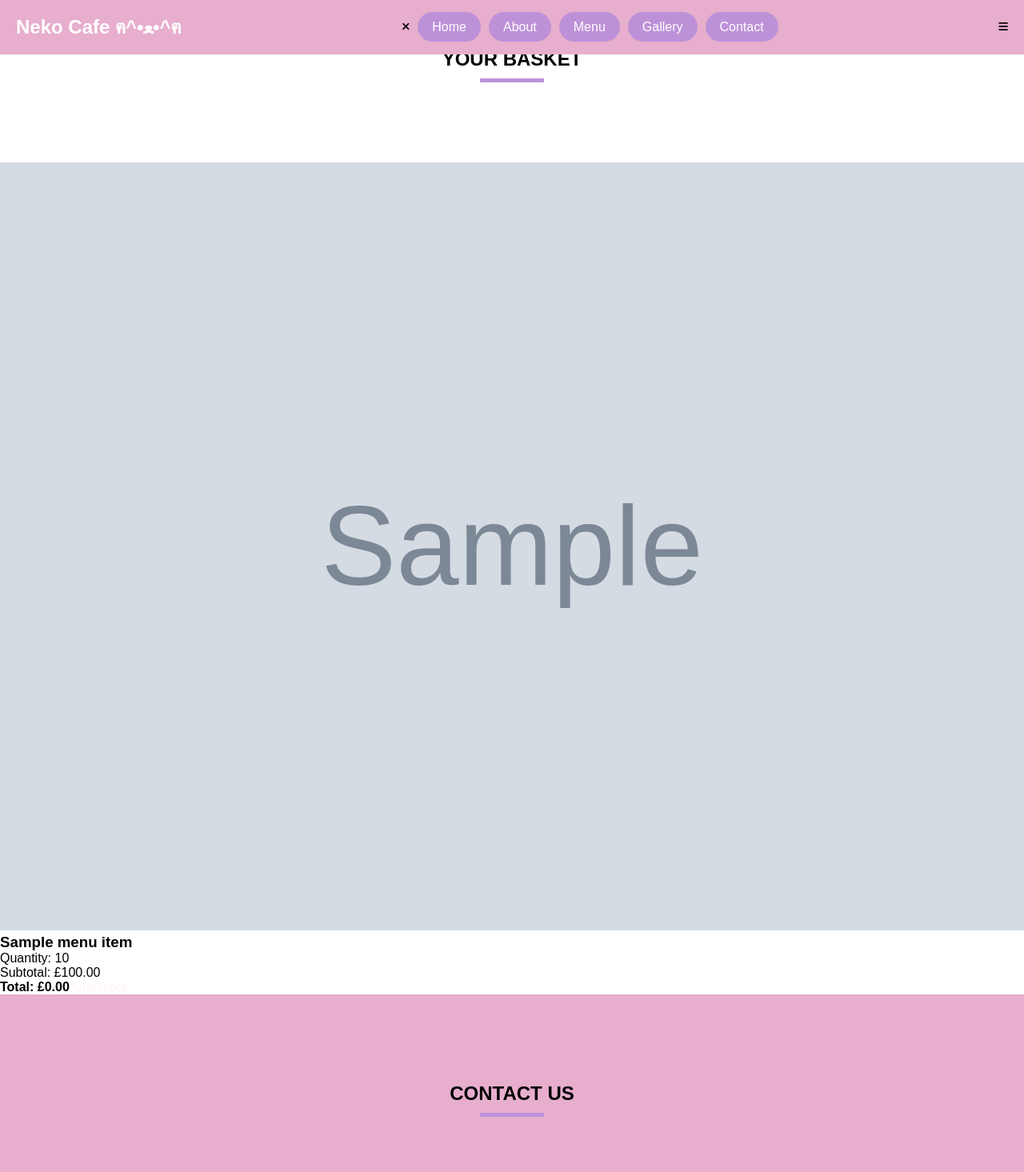
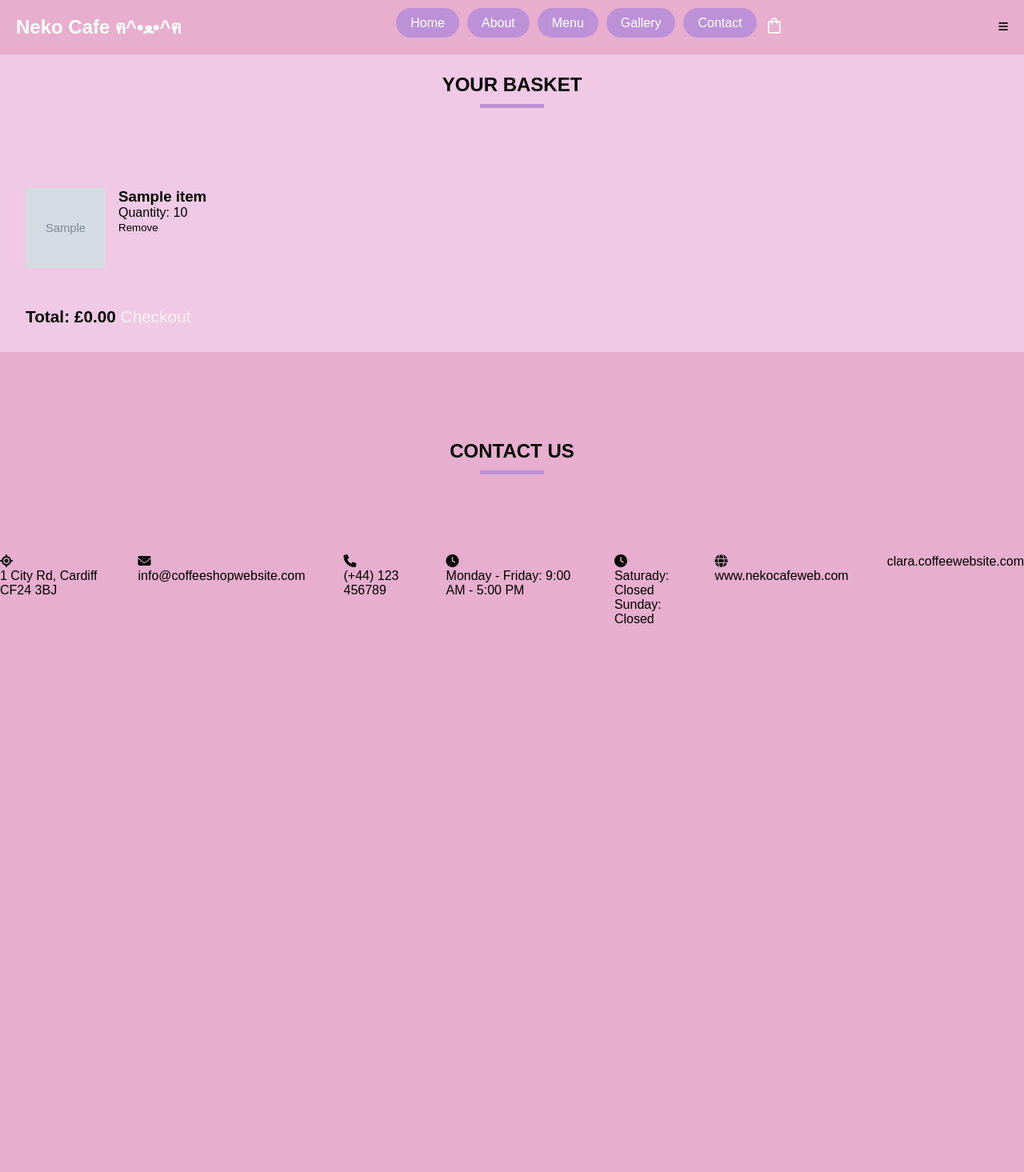
Before and after one commit to HsuHsu18/nekocafe, a Flask app: template templates/basket.html in a window 1280 px wide. Shown: the top 1465 px of the page at 80% size. After the commit the page ends 779 px from the top, so only its background shows below. Run offline with Flask 3, Linux system fonts and the light colour scheme; the template is opened without the code that fills it: most values are stand-ins (such as "Sample title", 1, 10 or a date in 2020); grey boxes marked "Sample" are stand-in pictures; some web fonts are replaced.

Commit message:
working pages but cart displays wrong

```diff
--- a/app.py
+++ b/app.py
@@ -58,37 +58,131 @@ def index():
 
     return render_template('index.html', form=form, menu_items=menu_items_py, product_types=product_types)
 
-# Add item to the basket
 @app.route('/add_to_basket/<int:item_id>')
 def add_to_basket(item_id):
-    item = MenuItem.query.get(item_id)
-    if 'basket' not in session:
-        session['basket'] = []
+    # default to empty dict
+    basket = session.get('basket', {})
 
-    # Add the item to the basket (we store item details in the basket)
-    session['basket'].append({
-        'id': item.id,
-        'name': item.name,
-        'price': item.price,
-        'image_url': item.image_url
-    })
+    # if basket is not a dict (e.g., accidentally a list), reset it
+    if not isinstance(basket, dict):
+        basket = {}
 
+    item_id_str = str(item_id)
+    basket[item_id_str] = basket.get(item_id_str, 0) + 1
+
+    session['basket'] = basket
     session.modified = True
+
     return redirect(url_for('view_basket'))
 
-# View the basket
+@app.route('/remove_from_basket/<int:item_id>', methods=['POST'])
+def remove_from_basket(item_id):
+    basket = session.get('basket', {})
+
+    if not isinstance(basket, dict):
+        basket = {}
+
+    item_id_str = str(item_id)
+
+    if item_id_str in basket:
+        del basket[item_id_str]
+
+    session['basket'] = basket
+    session.modified = True
+
+    return redirect(url_for('view_basket'))
+
+
 @app.route('/basket')
 def view_basket():
-    basket_items = session.get('basket', [])
-    total_price = sum(item['price'] for item in basket_items)
-    return render_template('basket.html', basket_items=basket_items, total_price=total_price)
+    basket = session.get('basket', {})
+
+    if not isinstance(basket, dict):
+        basket = {}
+
+    items = []  # Initialize an empty list for items
+    total = 0.0  # Initialize the total to 0
+
+    for item_id_str, quantity in basket.items():
+        item = MenuItem.query.get(int(item_id_str))
+        if item:
+            # Add the MenuItem object directly to the list
+            item.quantity = quantity  # Add a custom attribute for quantity
+            items.append(item)
+            total += int(item.price) * int(quantity)
+
+    return render_template('basket.html', items=items, total=total)
+
+@app.context_processor
+def inject_basket():
+    basket = session.get('basket', {})
+    if not isinstance(basket, dict):
+        basket = {}
+
+    # Get the first item in the basket (if any)
+    first_item = None
+    for item_id_str in basket.keys():
+        first_item = MenuItem.query.get(int(item_id_str))
+        if first_item:
+            break
+
+    return {'basket_first_item': first_item}
+
+# @app.route('/remove_from_basket/<int:item_id>')
+# def remove_from_basket(item_id):
+#     basket = session.get('basket', {})
+
+#     item_id_str = str(item_id)
+#     if item_id_str in basket:
+#         del basket[item_id_str]
+#         session['basket'] = basket
+#         session.modified = True
+
+#     return redirect(url_for('view_basket'))
+
+
+# # Add item to the basket
+# @app.route('/add_to_basket/<int:item_id>')
+# def add_to_basket(item_id):
+#     item = MenuItem.query.get(item_id)
+#     if 'basket' not in session:
+#         session['basket'] = []
+
+#     # Add the item to the basket (we store item details in the basket)
+#     session['basket'].append({
+#         'id': item.id,
+#         'name': item.name,
+#         'price': item.price,
+#         'image_url': item.image_url
+#     })
+
+#     session.modified = True
+#     return redirect(url_for('view_basket'))
+
+# # View the basket
+# @app.route('/basket')
+# def view_basket():
+#     basket_items = session.get('basket', [])
+#     total_price = sum(item['price'] for item in basket_items)
+#     return render_template('basket.html', basket_items=basket_items, total_price=total_price)
 
 # Checkout (placeholder route)
 @app.route('/checkout')
 def checkout():
-    basket_items = session.get('basket', [])
-    total_price = sum(item['price'] for item in basket_items)
+    basket_items = session.get('basket', {})
+    total_price = 0.0
+
+    # Calculate the total price of items in the basket
+    for item_id_str, quantity in basket_items.items():
+        item = MenuItem.query.get(int(item_id_str))
+        if item:
+            total_price += int(item.price) * int(quantity)
+
     return render_template('checkout.html', basket_items=basket_items, total_price=total_price)
 
 if __name__ == '__main__':
-    app.run(debug=True)
+    app.run(
+        debug=True,
+        host='0.0.0.0',
+        port=5001
+        )
--- a/static/styles/defaults.css
+++ b/static/styles/defaults.css
@@ -106,6 +106,20 @@ header .navbar {
 .navbar :where(#menu-close-button, #menu-open-button) {
     display: none;
 }
+
+.basket-link {
+    display: inline-block;
+  }
+
+  .basket-icon {
+    width: 30px;
+    height: auto;
+    transition: transform 0.2s ease;
+  }
+
+  .basket-icon:hover {
+    transform: scale(1.1);
+  }
 
 /* Hero section styling */
 .hero-section {
--- a/templates/base.html
+++ b/templates/base.html
@@ -5,6 +5,7 @@
 
     <link rel="stylesheet" href="{{ url_for('static', filename='styles/defaults.css') }}">
     <link rel="stylesheet" href="https://cdnjs.cloudflare.com/ajax/libs/font-awesome/6.7.2/css/all.min.css">
+    <link rel="stylesheet" href="https://fonts.googleapis.com/css2?family=Material+Symbols+Outlined:opsz,wght,FILL,GRAD@24,400,0,0&icon_names=shopping_bag" />
     {% block styles %}{% endblock %}
 
     {% block header %}
@@ -14,22 +15,24 @@
                 <h2 class="logo-text">Neko Cafe ฅ^•ﻌ•^ฅ</h2>
             </a>
             <ul class="nav-menu">
-                <button id="menu-close-button" class="fas fa-times"></button>
-
                 <li class="nav-item">
-                    <a href="#" class="nav-link">Home</a>
+                    <a href="{{ url_for('index') }}" class="nav-link">Home</a>
                 </li>
                 <li class="nav-item">
-                    <a href="#about" class="nav-link">About</a>
+                    <a href="{{ url_for('index') }}#about" class="nav-link">About</a>
                 </li>
                 <li class="nav-item">
-                    <a href="#menu" class="nav-link">Menu</a>
+                    <a href="{{ url_for('index') }}#menu" class="nav-link">Menu</a>
                 </li>
                 <li class="nav-item">
-                    <a href="#gallery" class="nav-link">Gallery</a>
+                    <a href="{{ url_for('index') }}#gallery" class="nav-link">Gallery</a>
                 </li>
                 <li class="nav-item">
-                    <a href="#contact" class="nav-link">Contact</a>
+                    <a href="{{ url_for('index') }}#contact" class="nav-link">Contact</a>
+                </li>
+                   <a href="{{ url_for('view_basket') }}" class="basket-link">
+                    <span class="material-symbols-outlined">shopping_bag</span>
+                   </a>
                 </li>
             </ul>
 
--- a/templates/basket.html
+++ b/templates/basket.html
@@ -1,4 +1,9 @@
 {% extends 'base.html' %}
+
+
+{% block styles %}
+    <link rel="stylesheet" href="{{ url_for('static', filename='styles/basket.css') }}">
+{% endblock %}
 
 {% block content %}
 <section class="basket-section">
@@ -7,11 +12,13 @@
         <ul class="basket-list">
             {% for item in items %}
             <li class="basket-item">
-                <img src="{{ url_for('static', filename=item.menu_item.image_url) }}" class="basket-image">
+                <img src="{{ url_for('static', filename=item.image_url) }}" class="basket-image">
                 <div>
-                    <h3>{{ item.menu_item.name }}</h3>
+                    <h3>{{ item.name }}</h3>
                     <p>Quantity: {{ item.quantity }}</p>
-                    <p>Subtotal: £{{ '%.2f' | format(item.menu_item.price * item.quantity) }}</p>
+                    <form action="{{ url_for('remove_from_basket', item_id=item.id) }}" method="post" style="display:inline;">
+                        <button type="submit" class="button remove">Remove</button>
+                    </form>
                 </div>
             </li>
             {% endfor %}
```
Also changed, not shown: static/images/basket.png (added).
